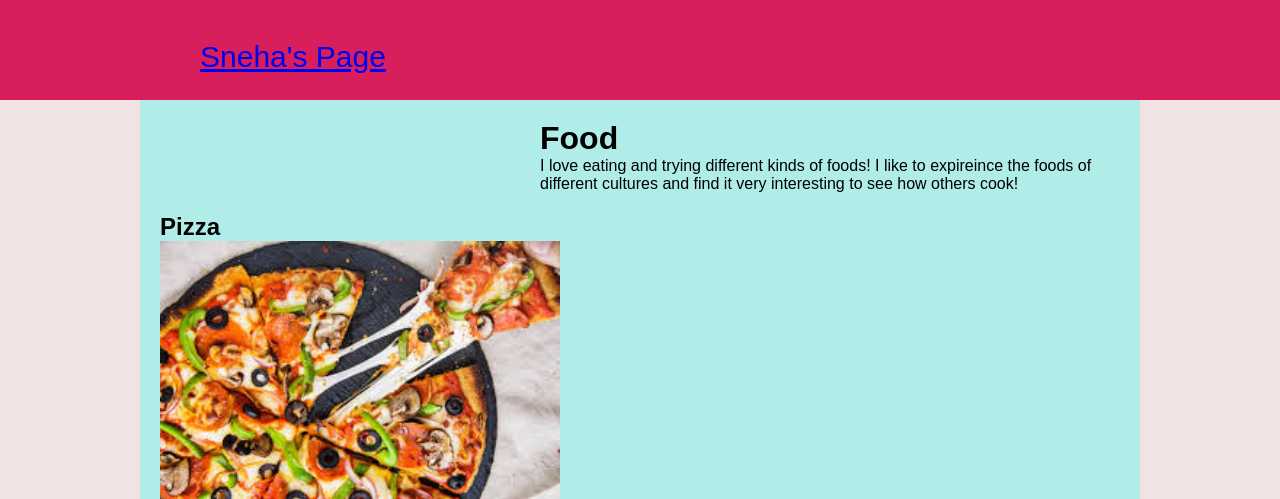
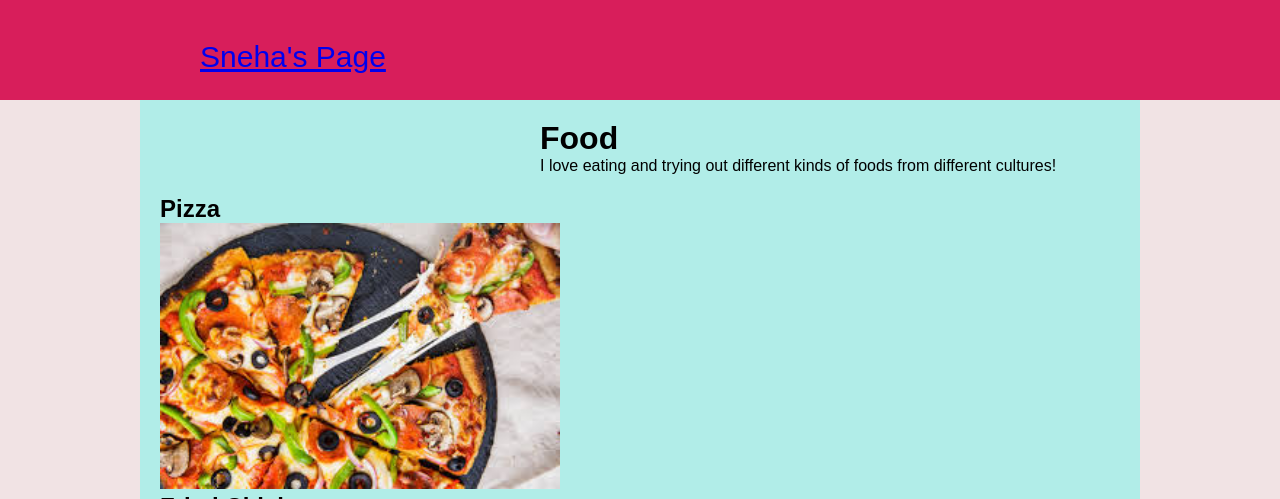
Before and after one commit to snehab8/index, a plain HTML site: page iwd-2019/food.html in a window 1280 px wide. Shown: the top 499 px of the page. Drawn offline with Linux system fonts and the light colour scheme.

Commit message:
Add files via upload
changed food tab

```diff
--- a/iwd-2019/food.html
+++ b/iwd-2019/food.html
@@ -106,7 +106,7 @@
 		<div id = "mainArea">
 			<div class = "container page">
 				<h1>Food</h1>
-				<p>I love eating and trying different kinds of foods! I like to expireince the foods of different cultures and find it very interesting to see how others cook!</p>
+				<p>I love eating and trying out different kinds of foods from different cultures!</p>
 				<h2>Pizza</h2>
 				<image src = "pizza.jpeg" width = "400px">
 				<h2>Fried Chicken</h2>
```
